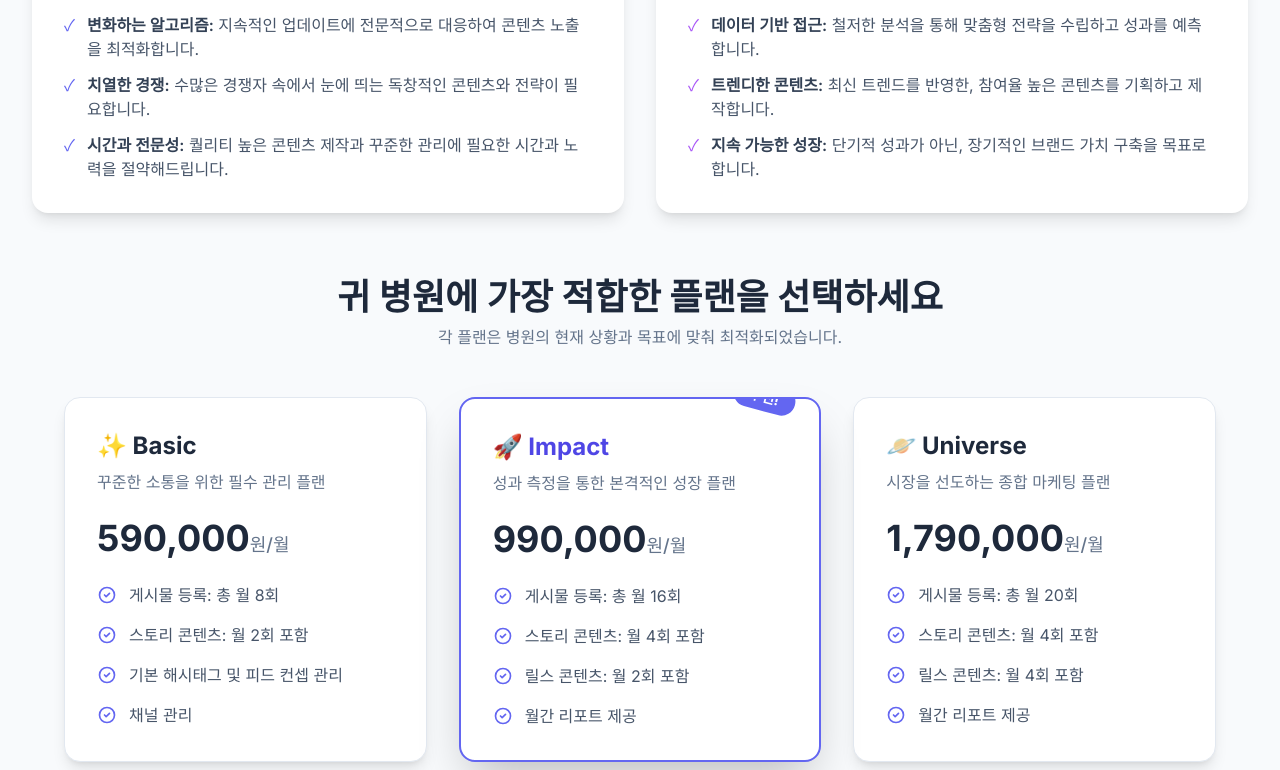
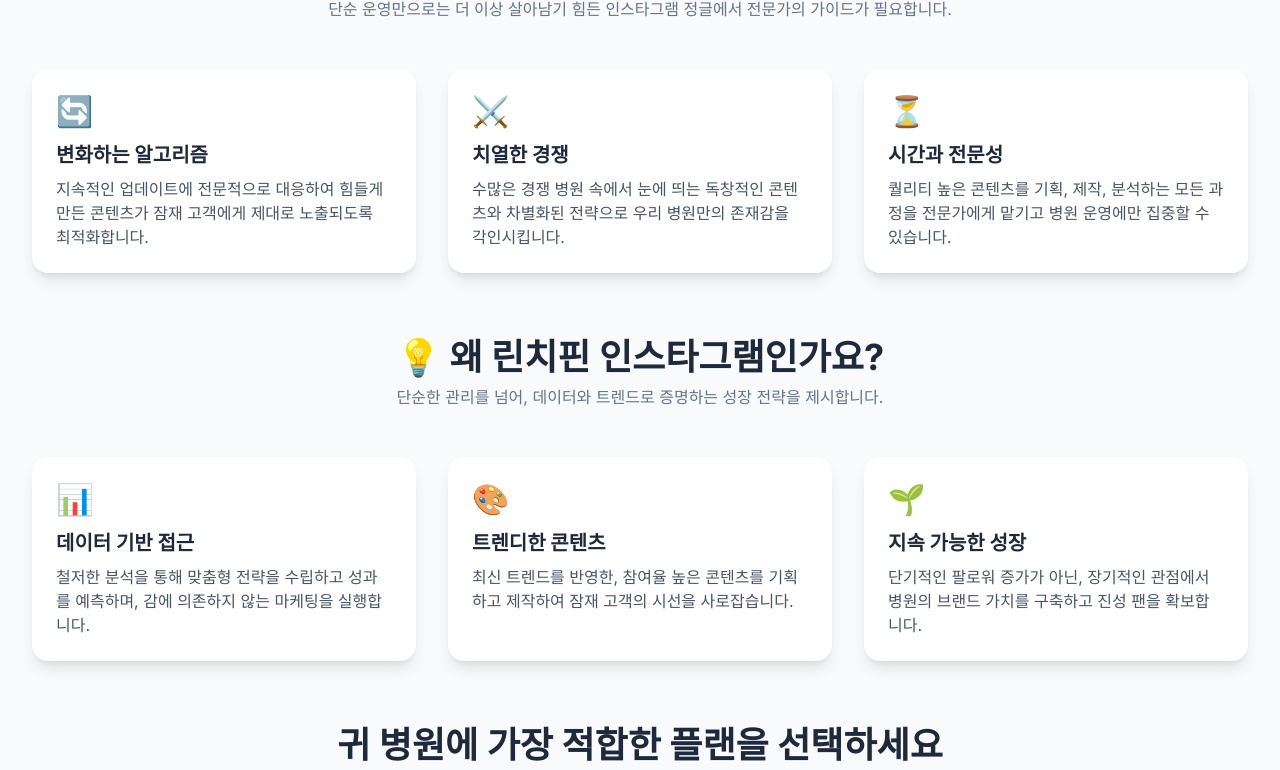
Before and after one commit to niotheone/linchpin, a plain HTML site: page insta.html in a window 1280 px wide. Shown: the part 655-1425 px from the top of the page. Drawn offline with nearby package versions, Linux system fonts and the light colour scheme.

Commit message:
Update insta.html

```diff
--- a/insta.html
+++ b/insta.html
@@ -36,10 +36,11 @@
 
     <div class="container mx-auto p-4 sm:p-6 lg:p-8">
         <!-- Header Section -->
-        <header class="text-center mb-12">
+        <header class="text-center mb-16">
             <h1 class="text-4xl sm:text-5xl font-bold gradient-text mb-4">린치핀 인스타그램 솔루션</h1>
             <p class="text-lg text-slate-600 max-w-3xl mx-auto">"인스타그램은 더 이상 선택이 아닌 필수, 하지만 관리는 쉽지 않습니다. 린치핀이 귀 병원만의 매력적인 스토리를 만들고, 잠재 고객과 진심으로 소통하겠습니다."</p>
         </header>
+
         <!-- Why Hospitals Need Instagram Section -->
         <section class="mb-16">
             <div class="text-center mb-12">
@@ -55,33 +56,62 @@
                 <div class="bg-white p-6 rounded-2xl shadow-lg">
                     <div class="text-3xl mb-3">🎯</div>
                     <h3 class="text-xl font-bold mb-2">정확한 잠재 환자 타겟팅</h3>
-                    <p class="text-slate-600">지역, 연령, 관심사 기반의 타겟팅으로 피부과, 성형외과, 치과 등 특정 진료과목에 관심 있는 잠재 환자에게 효과적으로 도달합니다.</p>
+                    <p class="text-slate-600">지역, 연령, 관심사 기반의 타겟팅으로 특정 진료과목에 관심 있는 잠재 환자에게 효과적으로 도달합니다.</p>
                 </div>
                 <div class="bg-white p-6 rounded-2xl shadow-lg">
                     <div class="text-3xl mb-3">✨</div>
                     <h3 class="text-xl font-bold mb-2">시각적 브랜딩 및 차별화</h3>
-                    <p class="text-slate-600">의료진, 치료-시술장면, 최신 장비, 쾌적한 병원 환경을 보여주며 다른 병원과 차별화되는 우리 병원만의 강점을 어필할 수 있습니다.</p>
+                    <p class="text-slate-600">치료 전후 사례, 최신 장비, 쾌적한 병원 환경을 보여주며 다른 병원과 차별화되는 우리 병원만의 강점을 어필할 수 있습니다.</p>
                 </div>
             </div>
         </section>
-        <!-- Service Description Section -->
+
+        <!-- Why Professional Management is Needed Section -->
         <section class="mb-16">
-            <div class="grid md:grid-cols-2 gap-8 items-center">
-                <div class="bg-white p-8 rounded-2xl shadow-lg h-full">
-                    <h2 class="text-2xl font-bold mb-4 text-indigo-600">📈 인스타그램, 왜 전문가가 필요할까요?</h2>
-                    <ul class="space-y-3 text-slate-600">
-                        <li class="flex items-start"><span class="mr-3 text-indigo-500">✓</span> <div><strong class="font-semibold text-slate-700">변화하는 알고리즘:</strong> 지속적인 업데이트에 전문적으로 대응하여 콘텐츠 노출을 최적화합니다.</div></li>
-                        <li class="flex items-start"><span class="mr-3 text-indigo-500">✓</span> <div><strong class="font-semibold text-slate-700">치열한 경쟁:</strong> 수많은 경쟁자 속에서 눈에 띄는 독창적인 콘텐츠와 전략이 필요합니다.</div></li>
-                        <li class="flex items-start"><span class="mr-3 text-indigo-500">✓</span> <div><strong class="font-semibold text-slate-700">시간과 전문성:</strong> 퀄리티 높은 콘텐츠 제작과 꾸준한 관리에 필요한 시간과 노력을 절약해드립니다.</div></li>
-                    </ul>
+            <div class="text-center mb-12">
+                <h2 class="text-3xl sm:text-4xl font-bold text-slate-800">📈 인스타그램, 왜 전문가가 필요할까요?</h2>
+                <p class="text-md text-slate-500 mt-2">단순 운영만으로는 더 이상 살아남기 힘든 인스타그램 정글에서 전문가의 가이드가 필요합니다.</p>
+            </div>
+            <div class="grid grid-cols-1 md:grid-cols-2 lg:grid-cols-3 gap-8">
+                <div class="bg-white p-6 rounded-2xl shadow-lg">
+                    <div class="text-3xl mb-3">🔄</div>
+                    <h3 class="text-xl font-bold mb-2">변화하는 알고리즘</h3>
+                    <p class="text-slate-600">지속적인 업데이트에 전문적으로 대응하여 힘들게 만든 콘텐츠가 잠재 고객에게 제대로 노출되도록 최적화합니다.</p>
                 </div>
-                <div class="bg-white p-8 rounded-2xl shadow-lg h-full">
-                    <h2 class="text-2xl font-bold mb-4 text-purple-600">💡 왜 린치핀 인스타그램인가요?</h2>
-                    <ul class="space-y-3 text-slate-600">
-                        <li class="flex items-start"><span class="mr-3 text-purple-500">✓</span> <div><strong class="font-semibold text-slate-700">데이터 기반 접근:</strong> 철저한 분석을 통해 맞춤형 전략을 수립하고 성과를 예측합니다.</div></li>
-                        <li class="flex items-start"><span class="mr-3 text-purple-500">✓</span> <div><strong class="font-semibold text-slate-700">트렌디한 콘텐츠:</strong> 최신 트렌드를 반영한, 참여율 높은 콘텐츠를 기획하고 제작합니다.</div></li>
-                        <li class="flex items-start"><span class="mr-3 text-purple-500">✓</span> <div><strong class="font-semibold text-slate-700">지속 가능한 성장:</strong> 단기적 성과가 아닌, 장기적인 브랜드 가치 구축을 목표로 합니다.</div></li>
-                    </ul>
+                <div class="bg-white p-6 rounded-2xl shadow-lg">
+                    <div class="text-3xl mb-3">⚔️</div>
+                    <h3 class="text-xl font-bold mb-2">치열한 경쟁</h3>
+                    <p class="text-slate-600">수많은 경쟁 병원 속에서 눈에 띄는 독창적인 콘텐츠와 차별화된 전략으로 우리 병원만의 존재감을 각인시킵니다.</p>
+                </div>
+                <div class="bg-white p-6 rounded-2xl shadow-lg">
+                    <div class="text-3xl mb-3">⏳</div>
+                    <h3 class="text-xl font-bold mb-2">시간과 전문성</h3>
+                    <p class="text-slate-600">퀄리티 높은 콘텐츠를 기획, 제작, 분석하는 모든 과정을 전문가에게 맡기고 병원 운영에만 집중할 수 있습니다.</p>
+                </div>
+            </div>
+        </section>
+
+        <!-- Why Linchpin Instagram Section -->
+        <section class="mb-16">
+            <div class="text-center mb-12">
+                <h2 class="text-3xl sm:text-4xl font-bold text-slate-800">💡 왜 린치핀 인스타그램인가요?</h2>
+                <p class="text-md text-slate-500 mt-2">단순한 관리를 넘어, 데이터와 트렌드로 증명하는 성장 전략을 제시합니다.</p>
+            </div>
+            <div class="grid grid-cols-1 md:grid-cols-2 lg:grid-cols-3 gap-8">
+                <div class="bg-white p-6 rounded-2xl shadow-lg">
+                    <div class="text-3xl mb-3">📊</div>
+                    <h3 class="text-xl font-bold mb-2">데이터 기반 접근</h3>
+                    <p class="text-slate-600">철저한 분석을 통해 맞춤형 전략을 수립하고 성과를 예측하며, 감에 의존하지 않는 마케팅을 실행합니다.</p>
+                </div>
+                <div class="bg-white p-6 rounded-2xl shadow-lg">
+                    <div class="text-3xl mb-3">🎨</div>
+                    <h3 class="text-xl font-bold mb-2">트렌디한 콘텐츠</h3>
+                    <p class="text-slate-600">최신 트렌드를 반영한, 참여율 높은 콘텐츠를 기획하고 제작하여 잠재 고객의 시선을 사로잡습니다.</p>
+                </div>
+                <div class="bg-white p-6 rounded-2xl shadow-lg">
+                    <div class="text-3xl mb-3">🌱</div>
+                    <h3 class="text-xl font-bold mb-2">지속 가능한 성장</h3>
+                    <p class="text-slate-600">단기적인 팔로워 증가가 아닌, 장기적인 관점에서 병원의 브랜드 가치를 구축하고 진성 팬을 확보합니다.</p>
                 </div>
             </div>
         </section>
@@ -101,7 +131,7 @@
                         <p class="text-slate-500 mt-2 mb-6">꾸준한 소통을 위한 필수 관리 플랜</p>
                         <p class="text-4xl font-bold mb-6">590,000<span class="text-lg font-medium text-slate-500">원/월</span></p>
                         <ul class="space-y-4 text-slate-600">
-                            <li class="flex items-center"><svg class="w-5 h-5 text-indigo-500 mr-3" fill="none" stroke="currentColor" viewBox="0 0 24 24" xmlns="http://www.w3.org/2000/svg"><path stroke-linecap="round" stroke-linejoin="round" stroke-width="2" d="M9 12l2 2 4-4m6 2a9 9 0 11-18 0 9 9 0 0118 0z"></path></svg>게시물 등록: 총 월 8회</li>
+                            <li class="flex items-center"><svg class="w-5 h-5 text-indigo-500 mr-3" fill="none" stroke="currentColor" viewBox="0 0 24 24" xmlns="http://www.w3.org/2000/svg"><path stroke-linecap="round" stroke-linejoin-round" stroke-width="2" d="M9 12l2 2 4-4m6 2a9 9 0 11-18 0 9 9 0 0118 0z"></path></svg>게시물 등록: 총 월 8회</li>
                             <li class="flex items-center"><svg class="w-5 h-5 text-indigo-500 mr-3" fill="none" stroke="currentColor" viewBox="0 0 24 24" xmlns="http://www.w3.org/2000/svg"><path stroke-linecap="round" stroke-linejoin="round" stroke-width="2" d="M9 12l2 2 4-4m6 2a9 9 0 11-18 0 9 9 0 0118 0z"></path></svg>스토리 콘텐츠: 월 2회 포함</li>
                             <li class="flex items-center"><svg class="w-5 h-5 text-indigo-500 mr-3" fill="none" stroke="currentColor" viewBox="0 0 24 24" xmlns="http://www.w3.org/2000/svg"><path stroke-linecap="round" stroke-linejoin="round" stroke-width="2" d="M9 12l2 2 4-4m6 2a9 9 0 11-18 0 9 9 0 0118 0z"></path></svg>기본 해시태그 및 피드 컨셉 관리</li>
                             <li class="flex items-center"><svg class="w-5 h-5 text-indigo-500 mr-3" fill="none" stroke="currentColor" viewBox="0 0 24 24" xmlns="http://www.w3.org/2000/svg"><path stroke-linecap="round" stroke-linejoin="round" stroke-width="2" d="M9 12l2 2 4-4m6 2a9 9 0 11-18 0 9 9 0 0118 0z"></path></svg>채널 관리</li>
```
